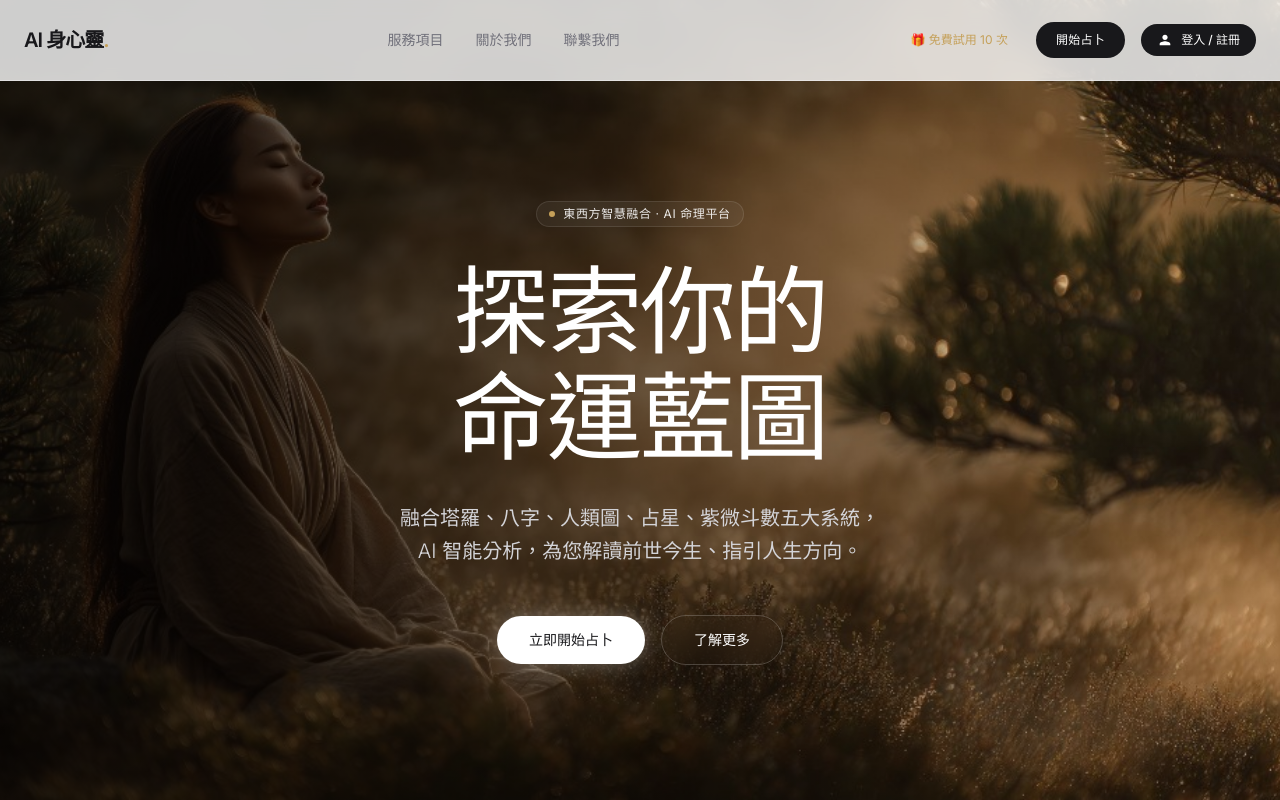
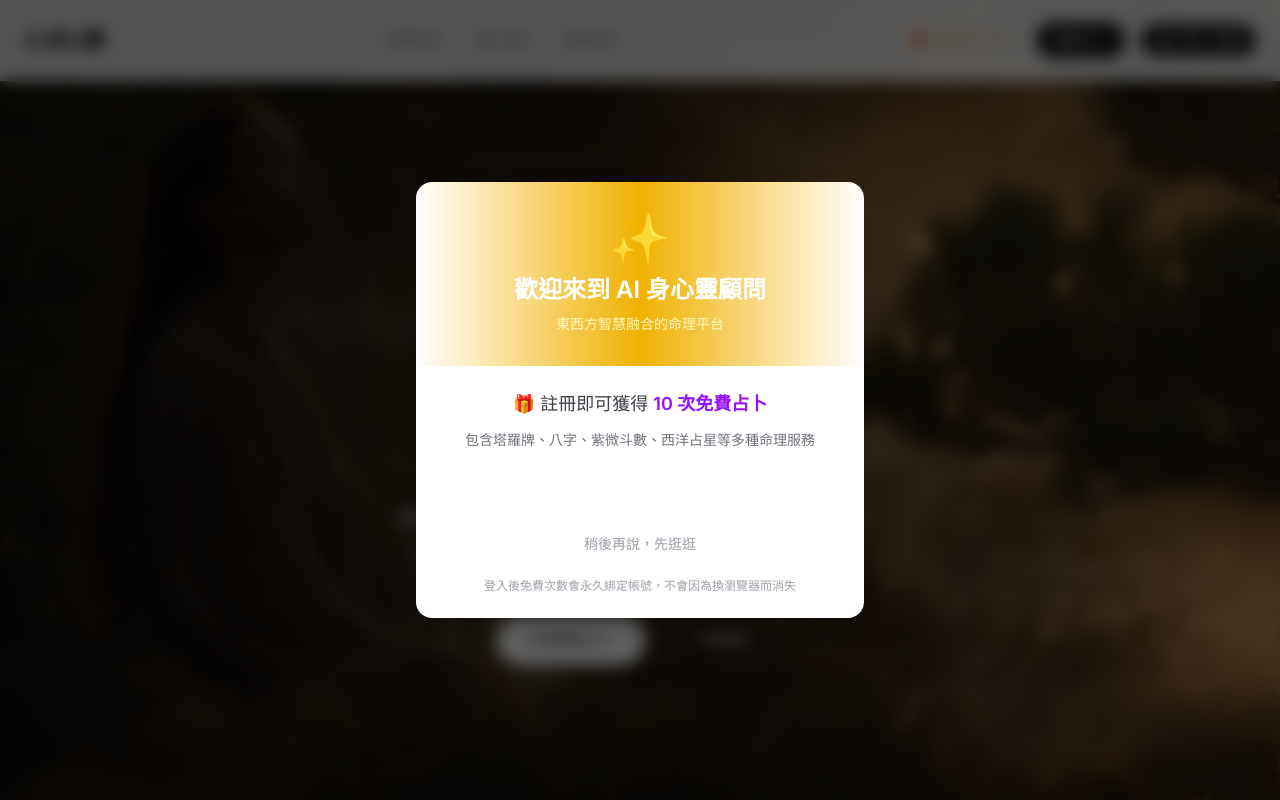
Before and after one commit to pop15106/spiritual-advisor-web, a Next.js app: page / in a window 1280 px wide. Shown: the top 800 px of the page. Built offline with nearby package versions, Linux system fonts and the light colour scheme; no server answers.

Commit message:
feat: require login for free trials, add welcome popup

```diff
--- a/src/app/page.tsx
+++ b/src/app/page.tsx
@@ -10,6 +10,7 @@ import IntegrationSection from "@/components/IntegrationSection";
 import ApiKeyModal from "@/components/ApiKeyModal";
 import UserMenu from "@/components/UserMenu";
 import { useAuth } from "@/contexts/AuthContext";
+import { GoogleLogin, CredentialResponse } from "@react-oauth/google";
 
 const services = [
   { id: "tarot", name: "塔羅占卜", icon: "🃏", desc: "透過78張偉特塔羅牌，解讀您的過去、現在與未來" },
@@ -28,14 +29,24 @@ export default function Home() {
   const [hasApiKey, setHasApiKey] = useState(false);
   const [showMobileMenu, setShowMobileMenu] = useState(false);
   const [localFreeTrials, setLocalFreeTrials] = useState(0);
+  const [showWelcome, setShowWelcome] = useState(false);
 
   // 從 AuthContext 取得登入用戶的試用次數
-  const { isLoggedIn, freeTrials: authFreeTrials, useTrial } = useAuth();
+  const { isLoggedIn, freeTrials: authFreeTrials, useTrial, login } = useAuth();
 
   // 計算實際可用的免費次數（登入用戶用資料庫，訪客用 localStorage）
   const freeTrialsLeft = isLoggedIn ? authFreeTrials : localFreeTrials;
 
   const apiUrl = process.env.NEXT_PUBLIC_API_URL || 'http://localhost:5000';
+
+  // 首次訪問顯示歡迎彈窗
+  useEffect(() => {
+    const hasVisited = localStorage.getItem("has_visited");
+    if (!hasVisited && !isLoggedIn) {
+      setShowWelcome(true);
+      localStorage.setItem("has_visited", "true");
+    }
+  }, [isLoggedIn]);
 
   // 檢查是否為管理員或已有 API Key
   useEffect(() => {
@@ -89,30 +100,42 @@ export default function Home() {
     return () => window.removeEventListener('popstate', handlePopState);
   }, []);
 
+  // 登入要求彈窗狀態
+  const [showLoginRequired, setShowLoginRequired] = useState(false);
+
   // Update URL and history when section changes
   const navigateToSection = async (sectionId: string | null) => {
     if (sectionId) {
-      // 檢查權限：管理員 > 有 API Key > 有免費試用次數
-      const canAccess = isAdmin || hasApiKey || freeTrialsLeft > 0;
+      // 管理員直接通過
+      if (isAdmin) {
+        window.history.pushState({ section: sectionId }, '', `#${sectionId}`);
+        setActiveSection(sectionId);
+        return;
+      }
 
-      if (!canAccess) {
+      // 有自己的 API Key 直接通過
+      if (hasApiKey) {
+        window.history.pushState({ section: sectionId }, '', `#${sectionId}`);
+        setActiveSection(sectionId);
+        return;
+      }
+
+      // 未登入用戶：要求先登入
+      if (!isLoggedIn) {
+        setPendingSection(sectionId);
+        setShowLoginRequired(true);
+        return;
+      }
+
+      // 已登入用戶：檢查免費次數
+      if (freeTrialsLeft <= 0) {
         setPendingSection(sectionId);
         setShowApiKeyModal(true);
         return;
       }
 
-      // 如果使用免費試用，消耗一次
-      if (!isAdmin && !hasApiKey && freeTrialsLeft > 0) {
-        if (isLoggedIn) {
-          // 登入用戶：從資料庫扣
-          await useTrial();
-        } else {
-          // 訪客：從 localStorage 扣
-          const newCount = localFreeTrials - 1;
-          setLocalFreeTrials(newCount);
-          localStorage.setItem("free_trials", String(newCount));
-        }
-      }
+      // 消耗一次免費試用
+      await useTrial();
 
       window.history.pushState({ section: sectionId }, '', `#${sectionId}`);
     } else {
@@ -455,6 +478,135 @@ export default function Home() {
         }}
         onSubmit={handleApiKeySubmit}
       />
+
+      {/* Login Required Modal */}
+      {showLoginRequired && (
+        <div className="fixed inset-0 z-[100] flex items-center justify-center">
+          <div
+            className="absolute inset-0 bg-black/60 backdrop-blur-sm"
+            onClick={() => {
+              setShowLoginRequired(false);
+              setPendingSection(null);
+            }}
+          />
+          <div className="relative bg-white rounded-2xl shadow-2xl w-full max-w-sm mx-4 overflow-hidden">
+            <div className="bg-gradient-to-r from-purple-600 to-violet-600 px-6 py-5">
+              <div className="flex items-center gap-3">
+                <div className="w-10 h-10 bg-white/20 rounded-xl flex items-center justify-center">
+                  <span className="text-xl">🔐</span>
+                </div>
+                <div>
+                  <h2 className="text-lg font-semibold text-white">請先登入</h2>
+                  <p className="text-purple-200 text-xs">登入即可獲得 10 次免費體驗</p>
+                </div>
+              </div>
+            </div>
+
+            <div className="p-6">
+              <div className="flex flex-col items-center gap-4">
+                <div className="text-center mb-2">
+                  <p className="text-sm text-zinc-600">
+                    使用 Google 帳號登入，立即獲得
+                  </p>
+                  <p className="text-2xl font-bold text-purple-600 my-2">
+                    🎁 10 次免費占卜
+                  </p>
+                  <p className="text-xs text-zinc-400">
+                    登入後次數會永久綁定，不會因為換瀏覽器而消失
+                  </p>
+                </div>
+
+                <GoogleLogin
+                  onSuccess={async (credentialResponse: CredentialResponse) => {
+                    if (credentialResponse.credential) {
+                      const success = await login(credentialResponse.credential);
+                      if (success) {
+                        setShowLoginRequired(false);
+                        // 登入成功後繼續導航
+                        if (pendingSection) {
+                          window.history.pushState({ section: pendingSection }, '', `#${pendingSection}`);
+                          setActiveSection(pendingSection);
+                          setPendingSection(null);
+                        }
+                      }
+                    }
+                  }}
+                  onError={() => {
+                    console.error('Login Failed');
+                  }}
+                  theme="filled_blue"
+                  size="large"
+                  width="300"
+                />
+
+                <button
+                  onClick={() => {
+                    setShowLoginRequired(false);
+                    setPendingSection(null);
+                  }}
+                  className="text-sm text-zinc-400 hover:text-zinc-600 mt-2"
+                >
+                  取消
+                </button>
+              </div>
+            </div>
+          </div>
+        </div>
+      )}
+
+      {/* Welcome Popup - 首次訪問提示 */}
+      {showWelcome && (
+        <div className="fixed inset-0 z-[100] flex items-center justify-center">
+          <div
+            className="absolute inset-0 bg-black/60 backdrop-blur-sm"
+            onClick={() => setShowWelcome(false)}
+          />
+          <div className="relative bg-white rounded-2xl shadow-2xl w-full max-w-md mx-4 overflow-hidden">
+            <div className="bg-gradient-to-r from-gold via-yellow-500 to-gold px-6 py-8 text-center">
+              <div className="text-5xl mb-3">✨</div>
+              <h2 className="text-2xl font-bold text-white">歡迎來到 AI 身心靈顧問</h2>
+              <p className="text-yellow-100 text-sm mt-2">東西方智慧融合的命理平台</p>
+            </div>
+
+            <div className="p-6">
+              <div className="text-center mb-6">
+                <p className="text-lg text-zinc-700 mb-3">
+                  🎁 註冊即可獲得 <span className="font-bold text-purple-600">10 次免費占卜</span>
+                </p>
+                <p className="text-sm text-zinc-500">
+                  包含塔羅牌、八字、紫微斗數、西洋占星等多種命理服務
+                </p>
+              </div>
+
+              <div className="flex flex-col gap-3">
+                <GoogleLogin
+                  onSuccess={async (credentialResponse: CredentialResponse) => {
+                    if (credentialResponse.credential) {
+                      await login(credentialResponse.credential);
+                      setShowWelcome(false);
+                    }
+                  }}
+                  onError={() => console.error('Login Failed')}
+                  theme="filled_blue"
+                  size="large"
+                  width="350"
+                />
+
+                <button
+                  onClick={() => setShowWelcome(false)}
+                  className="text-sm text-zinc-400 hover:text-zinc-600 py-2"
+                >
+                  稍後再說，先逛逛
+                </button>
+              </div>
+
+              <p className="text-xs text-zinc-400 text-center mt-4">
+                登入後免費次數會永久綁定帳號，不會因為換瀏覽器而消失
+              </p>
+            </div>
+          </div>
+        </div>
+      )}
     </div>
   );
 }
```
